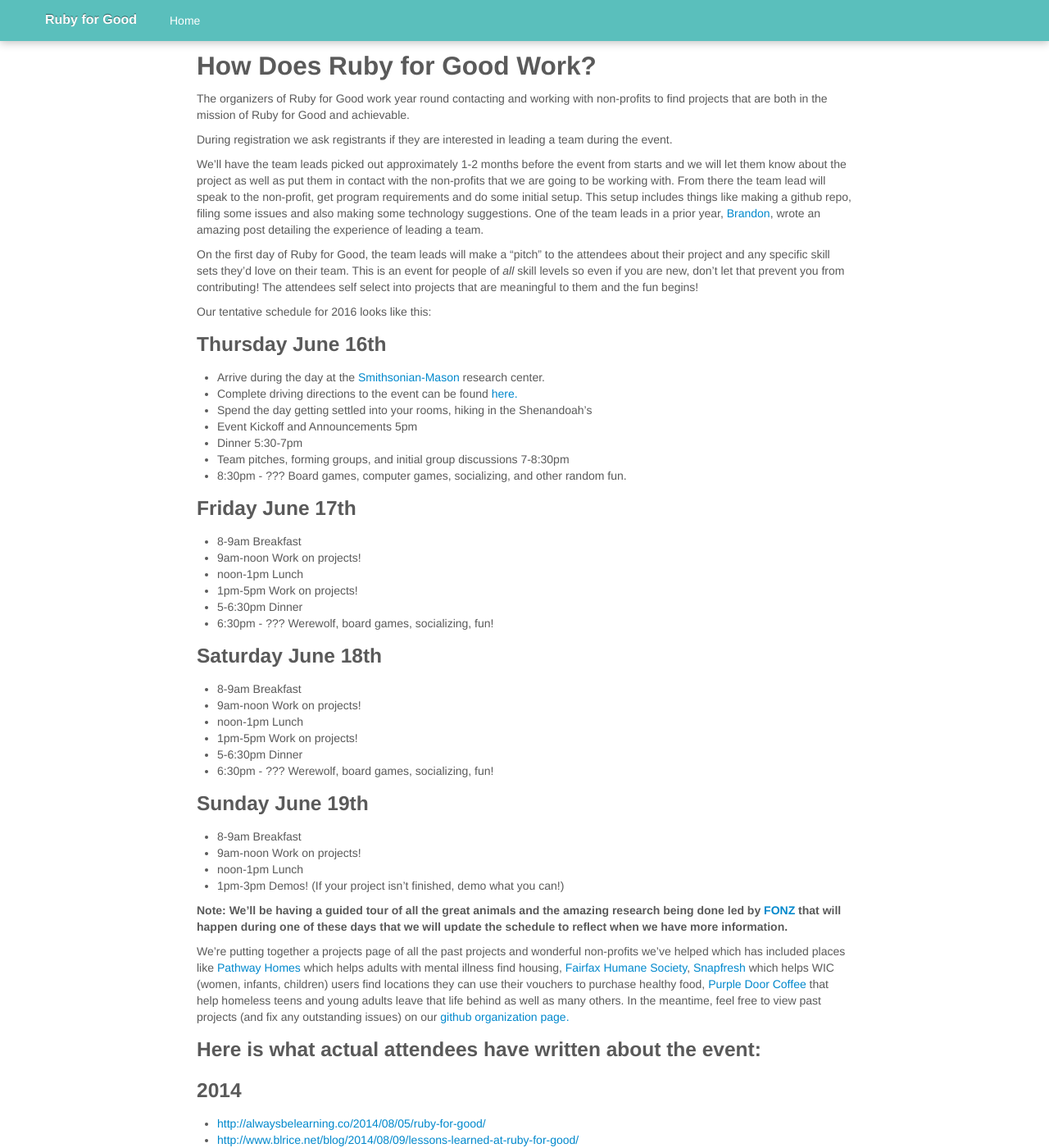
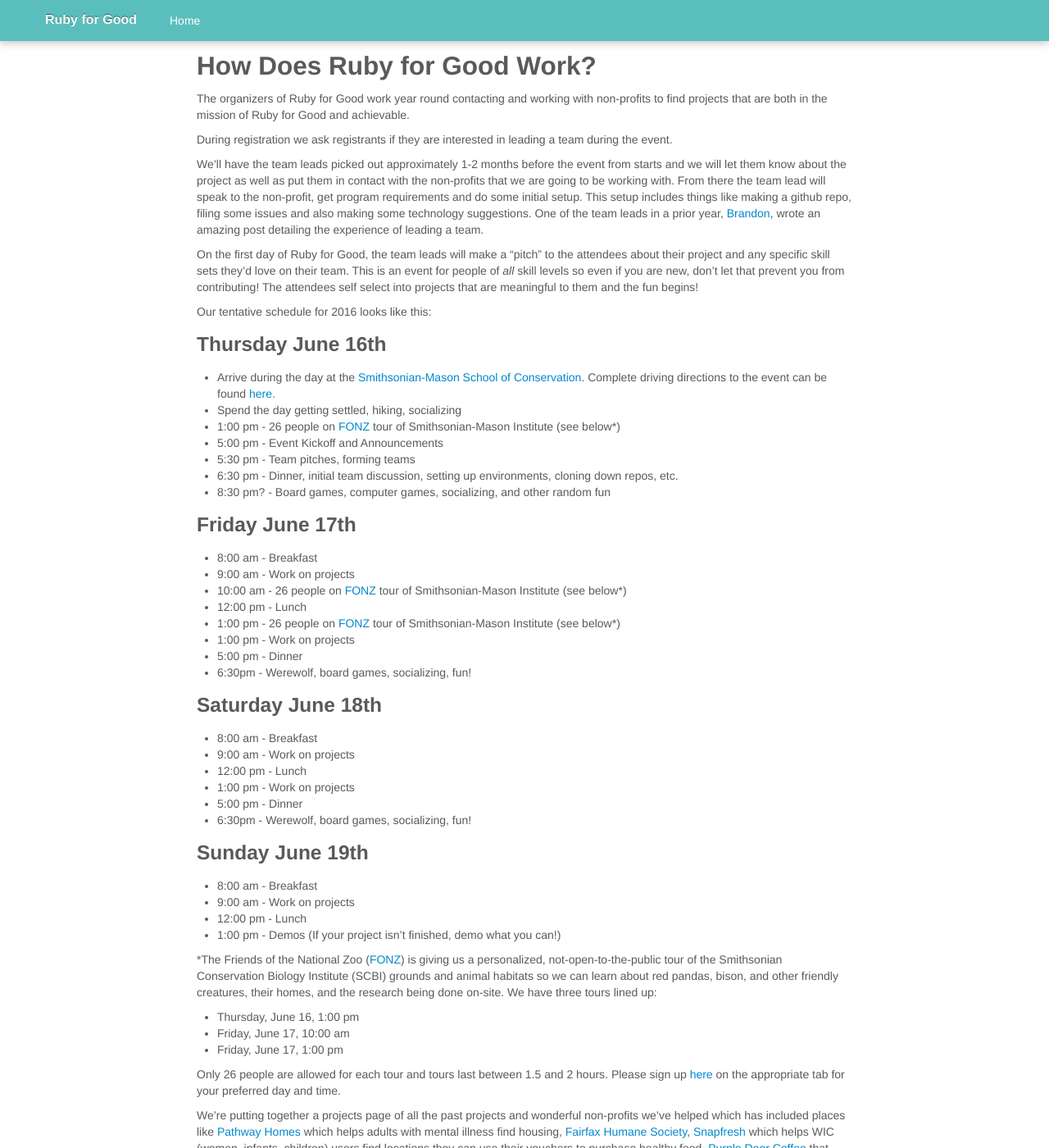
Before and after one commit to rubyforgood/rubyforgood.org--old, a Jekyll site: the page built from info.md, in a window 1280 px wide and 1400 px high. Shown: the whole window at 82% size. Built offline with Jekyll 4.4.1, drawn with Linux system fonts in a browser that asks for light colours.

Commit message:
Update info page

```diff
--- a/info.md
+++ b/info.md
@@ -16,40 +16,49 @@
 
 ### Thursday June 16th
 
-* Arrive during the day at the [Smithsonian-Mason](http://smconservation.gmu.edu/) research center.
-* Complete driving directions to the event can be found [here.](/location)
-* Spend the day getting settled into your rooms, hiking in the Shenandoah's
-* Event Kickoff and Announcements 5pm
-* Dinner 5:30-7pm
-* Team pitches, forming groups, and initial group discussions 7-8:30pm
-* 8:30pm - ??? Board games, computer games, socializing, and other random fun.
+* Arrive during the day at the [Smithsonian-Mason School of Conservation](http://smconservation.gmu.edu/). Complete driving directions to the event can be found [here.](/location)
+* Spend the day getting settled, hiking, socializing
+* 1:00 pm - 26 people on [FONZ](https://nationalzoo.si.edu/JoinFonz/join.cfm) tour of Smithsonian-Mason Institute (see below*)
+* 5:00 pm - Event Kickoff and Announcements
+* 5:30 pm - Team pitches, forming teams
+* 6:30 pm - Dinner, initial team discussion, setting up environments, cloning down repos, etc.
+* 8:30 pm? - Board games, computer games, socializing, and other random fun
 
 ### Friday June 17th
 
-* 8-9am Breakfast
-* 9am-noon Work on projects!
-* noon-1pm Lunch
-* 1pm-5pm Work on projects!
-* 5-6:30pm Dinner
-* 6:30pm - ??? Werewolf, board games, socializing, fun!
+* 8:00 am - Breakfast
+* 9:00 am - Work on projects
+* 10:00 am - 26 people on [FONZ](https://nationalzoo.si.edu/JoinFonz/join.cfm) tour of Smithsonian-Mason Institute (see below*)
+* 12:00 pm - Lunch
+* 1:00 pm - 26 people on [FONZ](https://nationalzoo.si.edu/JoinFonz/join.cfm) tour of Smithsonian-Mason Institute (see below*)
+* 1:00 pm - Work on projects
+* 5:00 pm - Dinner
+* 6:30pm - Werewolf, board games, socializing, fun!
 
 ### Saturday June 18th
 
-* 8-9am Breakfast
-* 9am-noon Work on projects!
-* noon-1pm Lunch
-* 1pm-5pm Work on projects!
-* 5-6:30pm Dinner
-* 6:30pm - ??? Werewolf, board games, socializing, fun!
+* 8:00 am - Breakfast
+* 9:00 am - Work on projects
+* 12:00 pm - Lunch
+* 1:00 pm - Work on projects
+* 5:00 pm - Dinner
+* 6:30pm - Werewolf, board games, socializing, fun!
 
 ### Sunday June 19th
 
-* 8-9am Breakfast
-* 9am-noon Work on projects!
-* noon-1pm Lunch
-* 1pm-3pm Demos! (If your project isn't finished, demo what you can!)
+* 8:00 am - Breakfast
+* 9:00 am - Work on projects
+* 12:00 pm - Lunch
+* 1:00 pm - Demos (If your project isn't finished, demo what you can!)
 
-**Note: We'll be having a guided tour of all the great animals and the amazing research being done led by [FONZ](https://nationalzoo.si.edu/JoinFonz/join.cfm) that will happen during one of these days that we will update the schedule to reflect when we have more information.**
+
+*The Friends of the National Zoo ([FONZ](https://nationalzoo.si.edu/JoinFonz/join.cfm)) is giving us a personalized, not-open-to-the-public tour of the Smithsonian Conservation Biology Institute (SCBI) grounds and animal habitats so we can learn about red pandas, bison, and other friendly creatures, their homes, and the research being done on-site. We have three tours lined up:
+
+* Thursday, June 16, 1:00 pm
+* Friday, June 17, 10:00 am
+* Friday, June 17, 1:00 pm
+
+Only 26 people are allowed for each tour and tours last between 1.5 and 2 hours. Please sign up <a href="https://docs.google.com/spreadsheets/d/1gTi3wUj8MJLG637wdYBsasBrca53P7X-FFjXWw-SF2k/edit?usp=sharing">here</a> on the appropriate tab for your preferred day and time.
 
 We're putting together a projects page of all the past projects and wonderful non-profits we've helped which has included places like [Pathway Homes](http://www.pathwayhomes.org/) which helps adults with mental illness find housing, [Fairfax Humane Society](http://www.hsfc.org/), [Snapfresh](http://snapfresh.org/) which helps WIC (women, infants, children) users find locations they can use their vouchers to purchase healthy food, [Purple Door Coffee](http://www.purpledoorcoffee.com/) that help homeless teens and young adults leave that life behind as well as many others. In the meantime, feel free to view past projects (and fix any outstanding issues) on our [github organization page.](http://github.com/rubyforgood)
 
```
Also changed, not shown: faq.md (+11 -0 lines).
